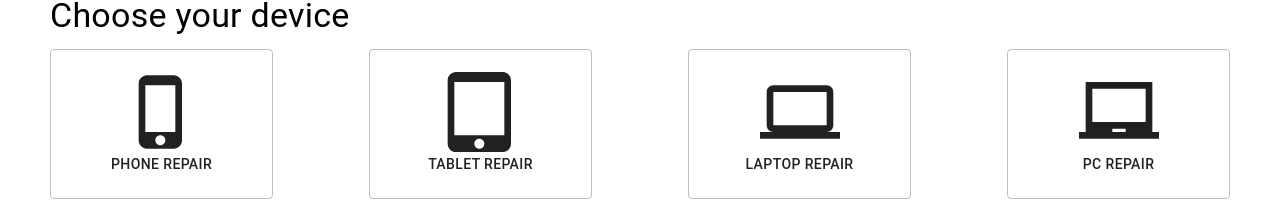
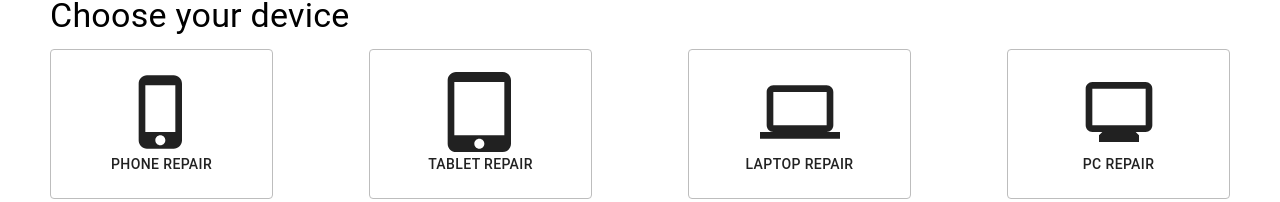
Before and after one commit to anabixs/project-uni, a React (Vite) app: page / in a window 1280 px wide. Shown: the part 148-350 px from the top of the page. Built offline with nearby package versions, Linux system fonts and the light colour scheme.

Commit message:
modifyed list

```diff
--- a/src/App.tsx
+++ b/src/App.tsx
@@ -1,6 +1,6 @@
-import Box from "@mui/material/Box";
 import Typography from "@mui/material/Typography";
 import Table from "./Table";
+import Box from "@mui/material/Box";
 import "./App.css";
 
 function App() {
--- a/src/Models.tsx
+++ b/src/Models.tsx
@@ -1,13 +1,18 @@
+import Button from "@mui/material/Button";
+import ButtonGroup from "@mui/material/ButtonGroup";
 export default function Models() {
   const items = ["lol", "kek", "cheburek"];
   //   const selectedItem = (item) => {
   //     ///
   //   };
   return (
-    <ul>
+    <ButtonGroup
+      orientation="vertical"
+      aria-label="vertical outlined button group"
+    >
       {items.map((item, index) => (
-        <li key={index}>{item}</li>
+        <Button key={index}>{item}</Button>
       ))}
-    </ul>
+    </ButtonGroup>
   );
 }
--- a/src/Table.tsx
+++ b/src/Table.tsx
@@ -5,7 +5,7 @@ import Button, { ButtonProps } from "@mui/material/Button";
 import PhoneIphoneIcon from "@mui/icons-material/PhoneIphone";
 import TabletMacIcon from "@mui/icons-material/TabletMac";
 import LaptopIcon from "@mui/icons-material/Laptop";
-import LaptopChromebookIcon from "@mui/icons-material/LaptopChromebook";
+import MonitorIcon from "@mui/icons-material/Monitor";
 import { grey } from "@mui/material/colors";
 import { styled } from "@mui/material/styles";
 import "./App.css";
@@ -82,7 +82,7 @@ export default function Table() {
           href="#text-buttons"
           onClick={() => toggleDropdown(setPcDropdown)}
         >
-          <LaptopChromebookIcon fontSize="large" />
+          <MonitorIcon fontSize="large" />
           <span>PC repair</span>
         </ColorButton>
         {pcDropdown && <Models />}
```
